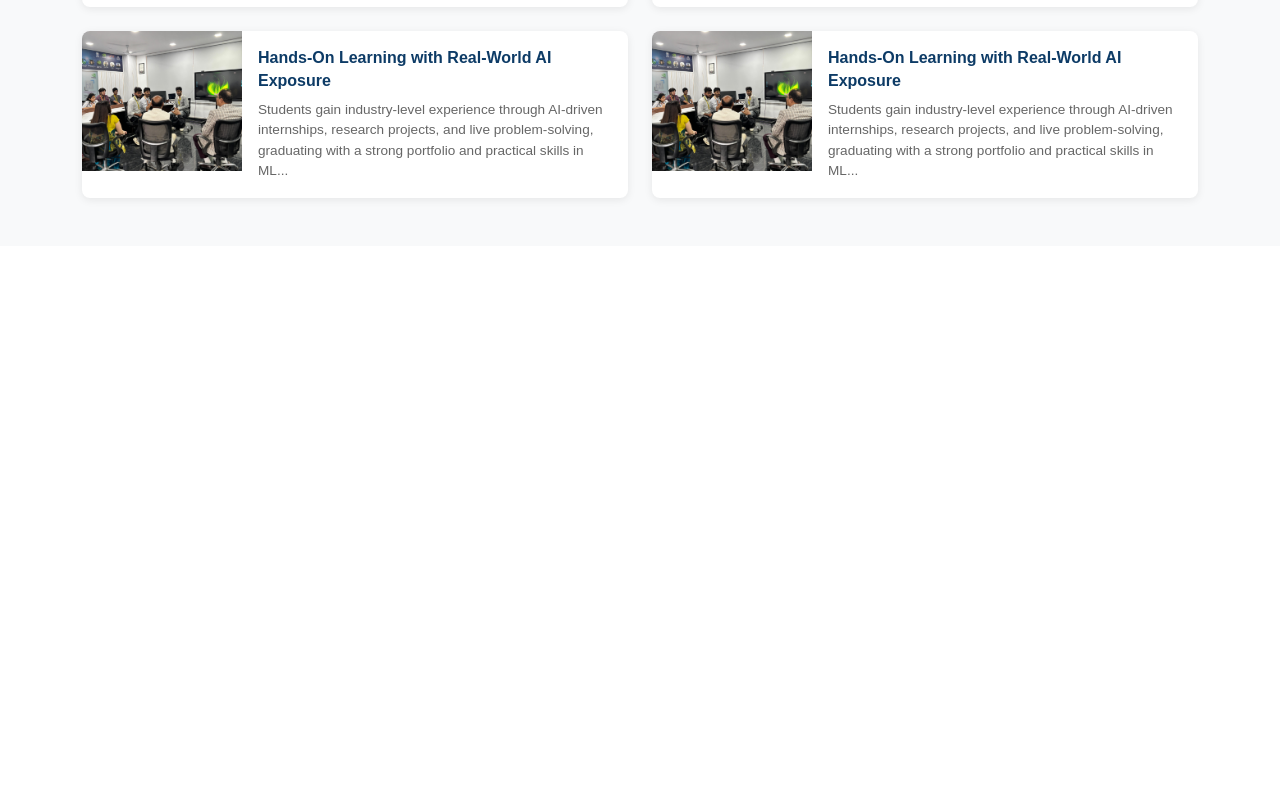
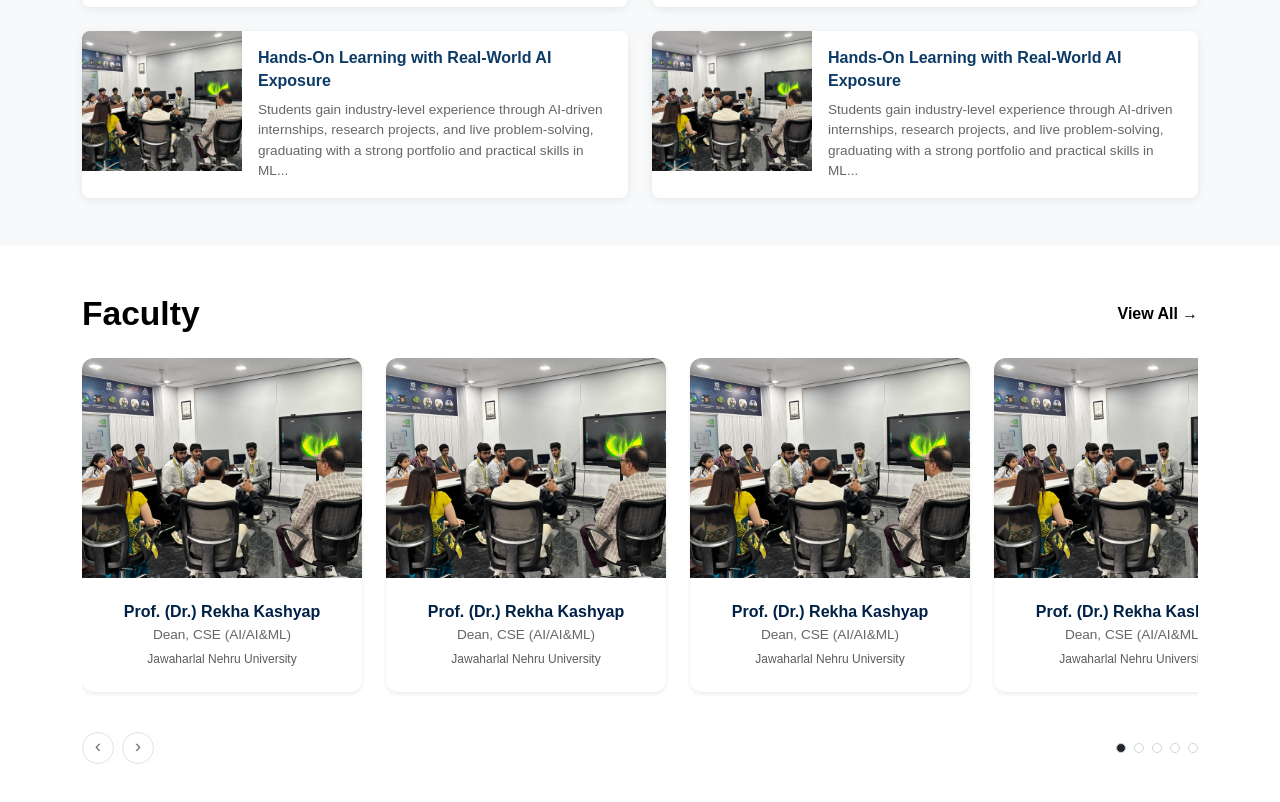
Before and after one commit to ArnavBhardwaj123/Dept-Website, a Next.js app in the folder deptweb/: page / in a window 1280 px wide. Shown: the part 1604-2406 px from the top of the page. Before the commit the page ends 1850 px from the top, so only its background shows below. Built offline with nearby package versions, Linux system fonts and the light colour scheme.

Commit message:
added faculty section

```diff
--- a/deptweb/src/app/page.js
+++ b/deptweb/src/app/page.js
@@ -1,6 +1,7 @@
 import DgxCoe from "@/components/home/dgxcoe";
 import PlacementOverview from "@/components/home/placement-overview";
 import KeyHighlights from "@/components/home/key-highlight";
+import Faculty from "@/components/home/faculty";
 
 export default function Home() {
   return (
@@ -8,6 +9,7 @@ export default function Home() {
       <DgxCoe />
       <PlacementOverview />
       <KeyHighlights />
+      <Faculty />
     </>
   );
 }
--- a/deptweb/src/components/home/faculty.jsx
+++ b/deptweb/src/components/home/faculty.jsx
@@ -0,0 +1,203 @@
+'use client';
+
+import React, { useRef, useState, useEffect } from 'react';
+
+export default function Faculty() {
+    const scrollRef = useRef(null);
+    const [activeDot, setActiveDot] = useState(0);
+
+    // Generate 20 mock faculty members
+    const facultyMembers = Array.from({ length: 20 }, (_, i) => ({
+        id: i + 1,
+        name: "Prof. (Dr.) Rekha Kashyap",
+        designation: "Dean, CSE (AI/AI&ML)",
+        university: "Jawaharlal Nehru University",
+        image: "/cse-ai-assets/images/kiet-building.jpeg"
+    }));
+
+    const scroll = (direction) => {
+        if (scrollRef.current) {
+            const { current } = scrollRef;
+            const scrollAmount = 300;
+            if (direction === 'left') {
+                current.scrollBy({ left: -scrollAmount, behavior: 'smooth' });
+            } else {
+                current.scrollBy({ left: scrollAmount, behavior: 'smooth' });
+            }
+        }
+    };
+
+    const handleScroll = () => {
+        if (scrollRef.current) {
+            const { scrollLeft, scrollWidth, clientWidth } = scrollRef.current;
+            const scrollProgress = scrollLeft / (scrollWidth - clientWidth);
+            const totalDots = 5;
+            // Map scroll progress (0 to 1) to dot index (0 to 4)
+            const newActiveDot = Math.min(
+                Math.floor(scrollProgress * totalDots),
+                totalDots - 1
+            );
+            // Simplify state update to avoid flickering/excessive renders if needed
+            // For now, updating on every scroll handling is fine for this scale
+            setActiveDot(newActiveDot);
+        }
+    };
+
+    useEffect(() => {
+        const ref = scrollRef.current;
+        if (ref) {
+            ref.addEventListener('scroll', handleScroll);
+            return () => ref.removeEventListener('scroll', handleScroll);
+        }
+    }, []);
+
+    return (
+        <section className="py-5 bg-white">
+            <div className="container">
+                {/* Header */}
+                <div className="d-flex justify-content-between align-items-center mb-4">
+                    <h2 className="fw-bold m-0" style={{ fontSize: 'clamp(1.75rem, 3vw, 2.1rem)', color: '#000' }}>
+                        Faculty
+                    </h2>
+                    <button
+                        className="btn btn-link text-decoration-none fw-semibold p-0 border-0"
+                        style={{ color: '#000' }}
+                    >
+                        View All
+                        <span className="ms-1">→</span>
+                    </button>
+                </div>
+
+                {/* Scrollable Container */}
+                <div
+                    ref={scrollRef}
+                    className="d-flex gap-4 overflow-auto pb-4 px-1"
+                    style={{
+                        scrollbarWidth: 'none',
+                        msOverflowStyle: 'none',
+                        scrollSnapType: 'x mandatory'
+                    }}
+                >
+                    <style jsx>{`
+            div::-webkit-scrollbar {
+              display: none;
+            }
+          `}</style>
+
+                    {facultyMembers.map((member) => (
+                        <div
+                            key={member.id}
+                            className="card border-0 shadow-sm flex-shrink-0"
+                            style={{
+                                width: '280px',
+                                borderRadius: '12px',
+                                scrollSnapAlign: 'start',
+                                transition: 'transform 0.3s ease, box-shadow 0.3s ease',
+                                cursor: 'pointer'
+                            }}
+                            onMouseEnter={(e) => {
+                                e.currentTarget.style.transform = 'translateY(-5px)';
+                                e.currentTarget.style.boxShadow = '0 10px 20px rgba(0,0,0,0.1)';
+                            }}
+                            onMouseLeave={(e) => {
+                                e.currentTarget.style.transform = 'translateY(0)';
+                                e.currentTarget.style.boxShadow = '0 .125rem .25rem rgba(0,0,0,.075)';
+                            }}
+                        >
+                            <div
+                                className="overflow-hidden"
+                                style={{
+                                    height: '220px',
+                                    borderTopLeftRadius: '12px',
+                                    borderTopRightRadius: '12px'
+                                }}
+                            >
+                                <img
+                                    src={member.image}
+                                    alt={member.name}
+                                    className="w-100 h-100"
+                                    style={{ objectFit: 'cover' }}
+                                />
+                            </div>
+                            <div className="card-body text-center p-4">
+                                <h5
+                                    className="card-title fw-bold mb-1"
+                                    style={{
+                                        fontSize: '1rem',
+                                        color: '#002147' // Deep blue/navy
+                                    }}
+                                >
+                                    {member.name}
+                                </h5>
+                                <p
+                                    className="card-text mb-1"
+                                    style={{
+                                        fontSize: '0.85rem',
+                                        color: '#666',
+                                        fontWeight: '500'
+                                    }}
+                                >
+                                    {member.designation}
+                                </p>
+                                <p
+                                    className="card-text small text-muted"
+                                    style={{ fontSize: '0.75rem' }}
+                                >
+                                    {member.university}
+                                </p>
+                            </div>
+                        </div>
+                    ))}
+                </div>
+
+                {/* Footer: Controls */}
+                <div className="d-flex justify-content-between align-items-center mt-3">
+                    {/* Navigation Arrows (Left) */}
+                    <div className="d-flex gap-2">
+                        <button
+                            onClick={() => scroll('left')}
+                            className="btn btn-outline-secondary rounded-circle d-flex align-items-center justify-content-center p-0"
+                            style={{ width: '32px', height: '32px', border: '1px solid #dee2e6', color: '#6c757d' }}
+                        >
+                            <span style={{ fontSize: '1.2rem', lineHeight: 0, paddingBottom: '4px' }}>‹</span>
+                        </button>
+                        <button
+                            onClick={() => scroll('right')}
+                            className="btn btn-outline-secondary rounded-circle d-flex align-items-center justify-content-center p-0"
+                            style={{ width: '32px', height: '32px', border: '1px solid #dee2e6', color: '#6c757d' }}
+                        >
+                            <span style={{ fontSize: '1.2rem', lineHeight: 0, paddingBottom: '4px' }}>›</span>
+                        </button>
+                    </div>
+
+                    {/* Pagination Dots (Right) */}
+                    <div className="d-flex gap-2">
+                        {[...Array(5)].map((_, index) => (
+                            <div
+                                key={index}
+                                style={{
+                                    width: '10px',
+                                    height: '10px',
+                                    borderRadius: '50%',
+                                    backgroundColor: activeDot === index ? '#212529' : 'transparent',
+                                    border: '1px solid #ced4da',
+                                    cursor: 'pointer',
+                                    transition: 'background-color 0.2s ease'
+                                }}
+                                onClick={() => {
+                                    // Optional: Click dot to scroll to section
+                                    if (scrollRef.current) {
+                                        const { scrollWidth, clientWidth } = scrollRef.current;
+                                        const maxScroll = scrollWidth - clientWidth;
+                                        const targetScroll = (maxScroll / 4) * index;
+                                        scrollRef.current.scrollTo({ left: targetScroll, behavior: 'smooth' });
+                                    }
+                                }}
+                            />
+                        ))}
+                    </div>
+                </div>
+            </div>
+        </section>
+    );
+}
```
